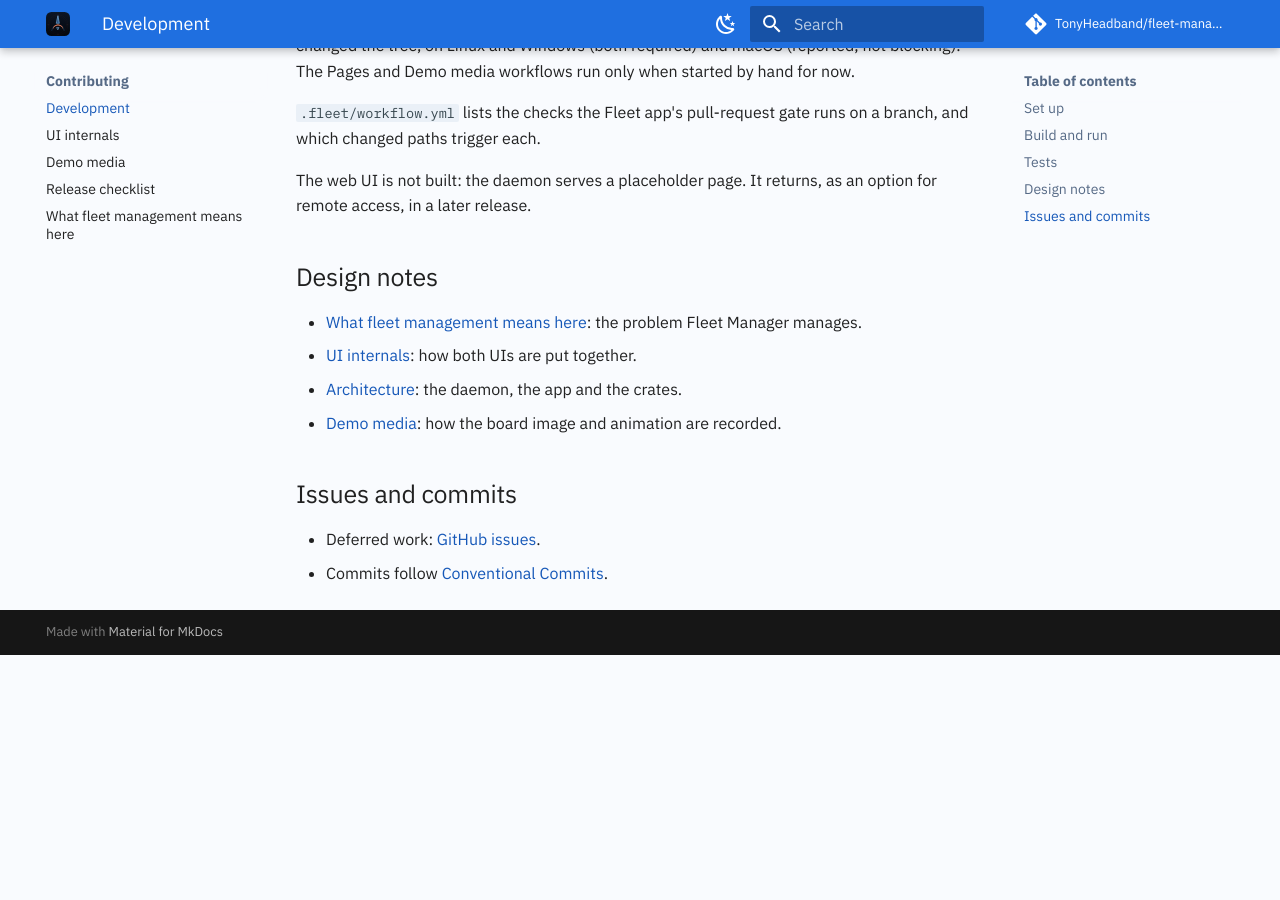
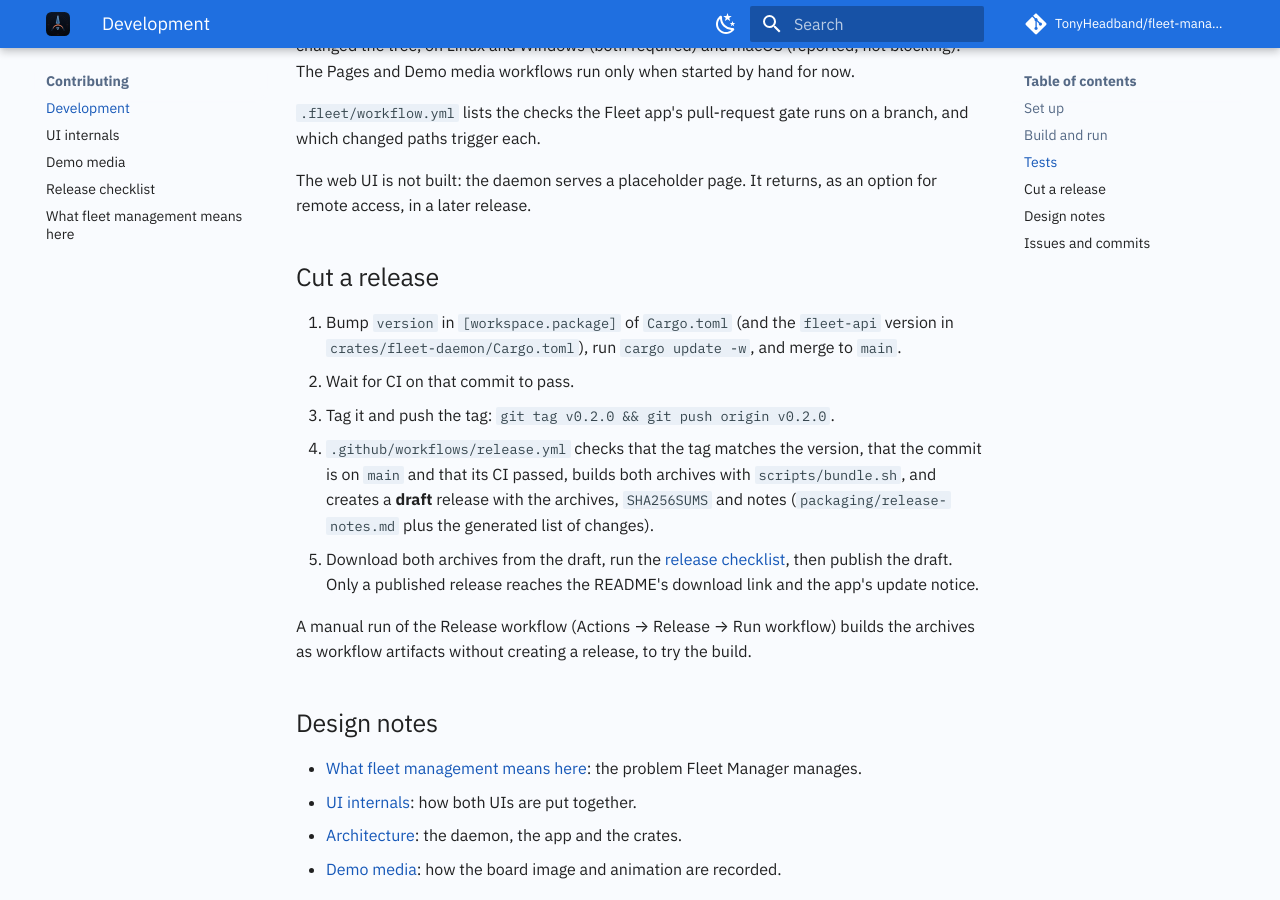
Before and after one commit to TonyHeadband/fleet-manager, an MkDocs documentation site: the page built from docs/contributing/development.md, in a window 1280 px wide and 900 px high, scrolled down 1302 px. Built offline with MkDocs 1.6.1 and Material for MkDocs 9.7.7, drawn with Linux system fonts in a browser that asks for light colours; comment, search, counter and statistics services are not loaded; before the commit the page ends 1957 px from its top, so only the background shows below that.

Commit message:
ci: a version tag builds both archives into a draft release; issue forms for feedback
Co-Authored-By: Claude Opus 5.5 <noreply@anthropic.com>

```diff
--- a/docs/contributing/development.md
+++ b/docs/contributing/development.md
@@ -54,6 +54,21 @@ trigger each.
 The web UI is not built: the daemon serves a placeholder page. It returns, as an option for remote access, in a
 later release.
 
+## Cut a release
+
+1. Bump `version` in `[workspace.package]` of `Cargo.toml` (and the `fleet-api` version in
+   `crates/fleet-daemon/Cargo.toml`), run `cargo update -w`, and merge to `main`.
+2. Wait for CI on that commit to pass.
+3. Tag it and push the tag: `git tag v0.2.0 && git push origin v0.2.0`.
+4. `.github/workflows/release.yml` checks that the tag matches the version, that the commit is on `main` and
+   that its CI passed, builds both archives with `scripts/bundle.sh`, and creates a **draft** release with the
+   archives, `SHA256SUMS` and notes (`packaging/release-notes.md` plus the generated list of changes).
+5. Download both archives from the draft, run the [release checklist](acceptance/gui.md), then publish the
+   draft. Only a published release reaches the README's download link and the app's update notice.
+
+A manual run of the Release workflow (Actions → Release → Run workflow) builds the archives as workflow
+artifacts without creating a release, to try the build.
+
 ## Design notes
 
 - [What fleet management means here](../concept.md): the problem Fleet Manager manages.
```
Also changed, not shown: README.md (+1 -1 lines), docs/getting-started/install.md (+2 -2 lines), packaging/release-notes.md (added, +17 -0 lines), 4 other files.
